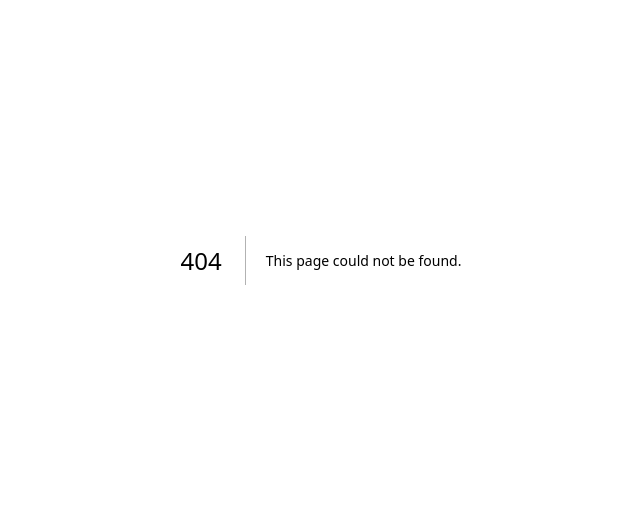
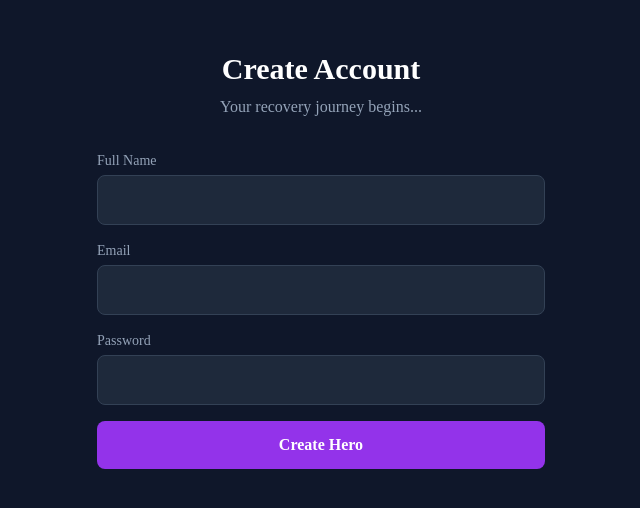
Before and after one commit to AadiJ1in/LatestPTPAL, a Next.js app: page /patient/register in a window 1280 px wide. Before the commit this address had no page. Shown: the part 140-648 px from the top of the page, without its empty margins (319-959 px from the left). Built offline with nearby package versions, Linux system fonts and the light colour scheme.

Commit message:
Create page.tsx

```diff
--- /dev/null
+++ b/app/patient/register/page.tsx
@@ -0,0 +1,61 @@
+"use client";
+import { useState } from "react";
+import { useRouter } from "next/navigation";
+
+export default function PatientRegister() {
+  const router = useRouter();
+  const [formData, setFormData] = useState({
+    name: "",
+    email: "",
+    password: "",
+    confirmPassword: ""
+  });
+
+  const handleSubmit = (e: React.FormEvent) => {
+    e.preventDefault();
+    // Supabase signUp logic here
+    router.push('/patient/character');
+  };
+
+  return (
+    <div className="min-h-screen bg-slate-900 flex items-center justify-center p-4">
+      <div className="w-full max-w-md">
+        <h1 className="text-3xl font-bold text-white text-center mb-2">Create Account</h1>
+        <p className="text-slate-400 text-center mb-8">Your recovery journey begins...</p>
+
+        <form onSubmit={handleSubmit} className="space-y-4">
+          <div>
+            <label className="block text-sm text-slate-400 mb-1">Full Name</label>
+            <input
+              type="text"
+              className="w-full bg-slate-800 border border-slate-700 text-white p-3 rounded-lg"
+              onChange={(e) => setFormData({...formData, name: e.target.value})}
+              required
+            />
+          </div>
+          <div>
+            <label className="block text-sm text-slate-400 mb-1">Email</label>
+            <input
+              type="email"
+              className="w-full bg-slate-800 border border-slate-700 text-white p-3 rounded-lg"
+              onChange={(e) => setFormData({...formData, email: e.target.value})}
+              required
+            />
+          </div>
+          <div>
+            <label className="block text-sm text-slate-400 mb-1">Password</label>
+            <input
+              type="password"
+              className="w-full bg-slate-800 border border-slate-700 text-white p-3 rounded-lg"
+              onChange={(e) => setFormData({...formData, password: e.target.value})}
+              required
+            />
+          </div>
+          <button type="submit" className="w-full bg-purple-600 hover:bg-violet-600 text-white font-bold py-3 rounded-lg mt-4">
+            Create Hero
+          </button>
+        </form>
+      </div>
+    </div>
+  );
+}
```
